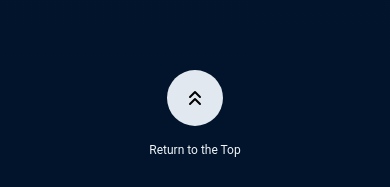
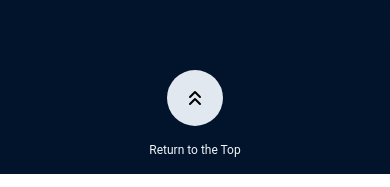
Before and after one commit to pn-code/boat, a Next.js app: page / in a window 390 px wide. Shown: the part 11595-11782 px from the top of the page. Built offline with nearby package versions, Linux system fonts and the light colour scheme.

Commit message:
Updated pb to extend component through full height

```diff
--- a/components/ScrollUpButton.tsx
+++ b/components/ScrollUpButton.tsx
@@ -3,7 +3,7 @@ import { ChevronsUp } from "lucide-react";
 
 export default function ScrollUpButton() {
   return (
-    <div className="w-full flex justify-center lg:pt-12 pb-8 bg-[#01142b]">
+    <div className="w-full flex justify-center lg:pt-12 pb-4 bg-[#01142b]">
       <div className="flex flex-col items-center gap-4">
         <a
           className="p-4 bg-slate-200 rounded-full hover:bg-blue-300/80 duration-100 ease-in"
```
